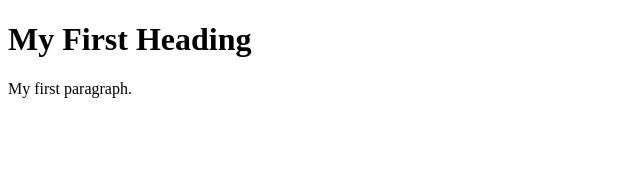
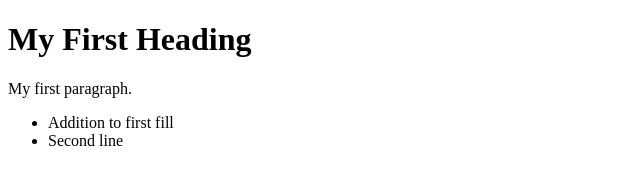
Before and after one commit to aballant/myrepo, a plain HTML site: page index.html in a window 1280 px wide. Shown: the whole page, without its empty margins (0-640 px from the left). Drawn offline with Linux system fonts and the light colour scheme.

Commit message:
Added unordered list
test

```diff
--- a/index.html
+++ b/index.html
@@ -5,6 +5,9 @@
 <h1>My First Heading</h1>
 
 <p>My first paragraph.</p>
+<ul>
+  <li> Addition to first fill</li>
+  <li> Second line </li>
 
 </body>
 </html>
```
